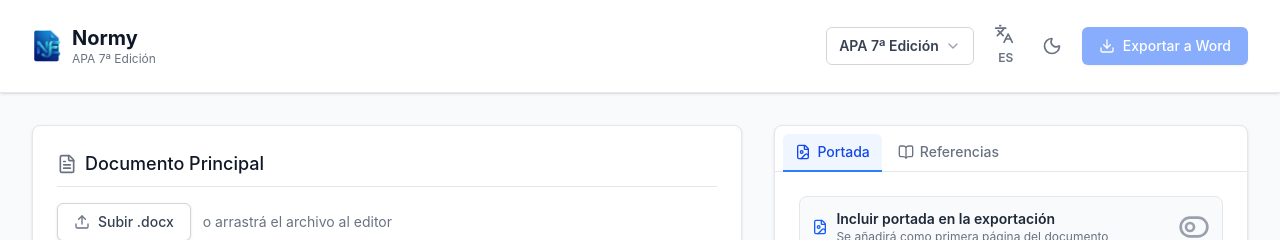
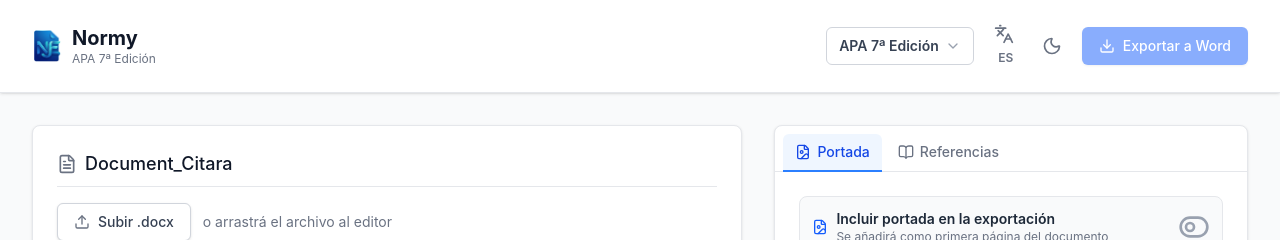
Before and after one commit to BEMG1/Normalizador_APA, a React (Vite) app: page / in a window 1280 px wide. Shown: the top 240 px of the page. Built offline with nearby package versions, Linux system fonts and the light colour scheme.

Commit message:
Bug - No Deja Seleccionar Más de un Texto con la Misma Referencia

```diff
--- a/src/App.tsx
+++ b/src/App.tsx
@@ -2,10 +2,11 @@ import { useState } from "react";
 import AppProviders from "@/context/AppContext";
 import Header from "@/components/Layout/Header";
 import DocumentEditor from "@/components/documentEditor/DocumentEditor";
+import DocumentTitle from "@/components/documentEditor/DocumentTitle";
 import ReferencesManager from "@/components/References/ReferencesManager";
 import ExportWarningModal from "@/components/documentEditor/ExportWarningModal";
 import CoverPageForm from "@/components/CoverPage/CoverPageForm";
-import { FileText, BookOpen, FileImage } from "lucide-react";
+import { BookOpen, FileImage } from "lucide-react";
 import { TooltipProvider } from "@/components/ui/tooltip";
 import { SupportWidget } from "@/components/Support/SupportWidget";
 import { useLanguage } from "@/context/AppContext";
@@ -80,7 +81,6 @@ function RightPanel() {
 // ─── App content ───────────────────────────────────────────────────────────────
 
 function AppContent() {
-  const { t } = useLanguage();
 
   return (
     <div className="min-h-screen bg-gray-50 dark:bg-gray-950 flex flex-col">
@@ -91,15 +91,12 @@ function AppContent() {
       <main className="flex-1 max-w-7xl w-full mx-auto px-4 sm:px-6 lg:px-8 py-8 flex flex-col lg:flex-row gap-8">
 
         {/* Left column — Document editor */}
-        <div className="w-full lg:w-3/5 flex flex-col gap-4">
-          <div className="bg-white dark:bg-gray-900 p-6 rounded-lg shadow-sm border border-gray-200 dark:border-gray-800 flex-1 flex flex-col">
-            <div className="flex items-center space-x-2 mb-4 border-b border-gray-200 dark:border-gray-700 pb-2">
-              <FileText className="h-5 w-5 text-gray-500 dark:text-gray-400" />
-              <h2 className="text-lg font-medium text-gray-900 dark:text-gray-100">
-                {t('documentTitle')}
-              </h2>
+        <div className="w-full lg:w-3/5 relative min-h-[600px]">
+          <div className="lg:absolute lg:inset-0 flex flex-col h-full w-full">
+            <div className="bg-white dark:bg-gray-900 p-6 rounded-lg shadow-sm border border-gray-200 dark:border-gray-800 flex-1 flex flex-col min-h-0">
+              <DocumentTitle />
+              <DocumentEditor />
             </div>
-            <DocumentEditor />
           </div>
         </div>
 
--- a/src/components/documentEditor/DocumentEditor.tsx
+++ b/src/components/documentEditor/DocumentEditor.tsx
@@ -12,7 +12,7 @@ const DocumentEditor: React.FC = () => {
   const {
     documentText: text,
     setDocumentText: setText,
-    setUploadedFileName: onFileNameChange,
+    setDocumentTitle: onTitleChange,
   } = useDocument();
   const { references } = useReferences();
   const { t, language } = useLanguage();
@@ -123,11 +123,14 @@ const DocumentEditor: React.FC = () => {
     };
   }, [isDropdownOpen]);
 
+  const [, setForceUpdate] = useState({});
+
   // Close dropdown when selection changes
   useEffect(() => {
     if (!editor) return;
     const handleSelectionUpdate = () => {
       setIsDropdownOpen(false);
+      setForceUpdate({});
     };
     editor.on('selectionUpdate', handleSelectionUpdate);
     return () => {
@@ -164,7 +167,7 @@ const DocumentEditor: React.FC = () => {
       }
 
       const baseName = file.name.slice(0, -5); // remove '.docx'
-      onFileNameChange?.(baseName);
+      onTitleChange?.(baseName);
     } catch (error) {
       console.error('Error extracting text from Word document', error);
       alert(t('errorReadingWord'));
@@ -195,7 +198,7 @@ const DocumentEditor: React.FC = () => {
         editor.commands.clearContent();
       }
       setText('');
-      onFileNameChange?.(null);
+      onTitleChange?.("Document_Citara");
     }
   };
 
@@ -213,7 +216,7 @@ const DocumentEditor: React.FC = () => {
   const isActiveRef = editor.isActive('reference');
 
   return (
-    <div className="flex flex-col h-full flex-1 relative" ref={editorContainerRef}>
+    <div className="flex flex-col h-full flex-1 min-h-0 relative" ref={editorContainerRef}>
       {/* Tooltip Quick View */}
       {hoverInfo && (
         <div
@@ -402,7 +405,7 @@ const DocumentEditor: React.FC = () => {
 
       {/* Editor area */}
       <div
-        className="relative flex-1 max-h-[70vh] border border-gray-300 dark:border-gray-700 rounded-md shadow-sm bg-white dark:bg-gray-800 overflow-y-auto scrollbar-thin"
+        className="relative flex-1 min-h-0 border border-gray-300 dark:border-gray-700 rounded-md shadow-sm bg-white dark:bg-gray-800 overflow-y-auto scrollbar-thin"
         onDragOver={handleDragOver}
         onDragLeave={handleDragLeave}
         onDrop={handleDrop}
--- /dev/null
+++ b/src/components/documentEditor/DocumentTitle.tsx
@@ -0,0 +1,69 @@
+import React, { useState, useRef, useEffect } from 'react';
+import { useDocument } from '@/context/AppContext';
+import { FileText, Edit2 } from 'lucide-react';
+import { useLanguage } from '@/context/AppContext';
+
+const DocumentTitle: React.FC = () => {
+  const { documentTitle, setDocumentTitle } = useDocument();
+  const { t } = useLanguage();
+  const [isEditing, setIsEditing] = useState(false);
+  const [tempTitle, setTempTitle] = useState(documentTitle);
+  const inputRef = useRef<HTMLInputElement>(null);
+
+  useEffect(() => {
+    setTempTitle(documentTitle);
+  }, [documentTitle]);
+
+  useEffect(() => {
+    if (isEditing && inputRef.current) {
+      inputRef.current.focus();
+    }
+  }, [isEditing]);
+
+  const handleSave = () => {
+    if (tempTitle.trim()) {
+      setDocumentTitle(tempTitle.trim());
+    } else {
+      setTempTitle(documentTitle); // Revert if empty
+    }
+    setIsEditing(false);
+  };
+
+  const handleKeyDown = (e: React.KeyboardEvent) => {
+    if (e.key === 'Enter') {
+      handleSave();
+    } else if (e.key === 'Escape') {
+      setTempTitle(documentTitle);
+      setIsEditing(false);
+    }
+  };
+
+  return (
+    <div className="flex items-center space-x-2 mb-4 border-b border-gray-200 dark:border-gray-700 pb-2 shrink-0 group">
+      <FileText className="h-5 w-5 text-gray-500 dark:text-gray-400" />
+      {isEditing ? (
+        <input
+          ref={inputRef}
+          type="text"
+          value={tempTitle}
+          onChange={(e) => setTempTitle(e.target.value)}
+          onBlur={handleSave}
+          onKeyDown={handleKeyDown}
+          className="text-lg font-medium text-gray-900 dark:text-gray-100 bg-transparent border-b-2 border-blue-500 focus:outline-none w-full max-w-sm"
+        />
+      ) : (
+        <div
+          className="flex items-center cursor-pointer max-w-sm"
+          onClick={() => setIsEditing(true)}
+        >
+          <h2 className="text-lg font-medium text-gray-900 dark:text-gray-100 truncate">
+            {documentTitle || t('documentTitle')}
+          </h2>
+          <Edit2 className="h-4 w-4 ml-2 text-gray-400 opacity-0 group-hover:opacity-100 transition-opacity" />
+        </div>
+      )}
+    </div>
+  );
+};
+
+export default DocumentTitle;
--- a/src/context/DocumentContext.tsx
+++ b/src/context/DocumentContext.tsx
@@ -6,9 +6,9 @@ const DocumentContext = createContext<IDocument | undefined>(undefined);
 
 const DocumentProvider: React.FC<{ children: ReactNode }> = ({ children }) => {
   const [documentText, setDocumentText] = useLocalStorage<string>("documentText", "");
-  const [uploadedFileName, setUploadedFileName] = useLocalStorage<string | null>(
-    "uploadedFileName",
-    null,
+  const [documentTitle, setDocumentTitle] = useLocalStorage<string>(
+    "documentTitle",
+    "Document_Citara",
   );
 
   const isExportDisabled = !documentText.trim();
@@ -17,11 +17,11 @@ const DocumentProvider: React.FC<{ children: ReactNode }> = ({ children }) => {
     () => ({
       documentText,
       setDocumentText,
-      uploadedFileName,
-      setUploadedFileName,
+      documentTitle,
+      setDocumentTitle,
       isExportDisabled,
     }),
-    [documentText, setDocumentText, uploadedFileName, setUploadedFileName, isExportDisabled]
+    [documentText, setDocumentText, documentTitle, setDocumentTitle, isExportDisabled]
   );
 
   return (
--- a/src/context/ExportContext.tsx
+++ b/src/context/ExportContext.tsx
@@ -10,7 +10,7 @@ import type { IExport } from "@/interfaces/IExport";
 const ExportContext = createContext<IExport | undefined>(undefined);
 
 const ExportProvider: React.FC<{ children: ReactNode }> = ({ children }) => {
-  const { documentText, uploadedFileName } = useDocument();
+  const { documentText, documentTitle } = useDocument();
   const { references } = useReferences();
   const { formatter } = useCitationFormat();
   const { coverPage } = useCoverPage();
@@ -24,18 +24,14 @@ const ExportProvider: React.FC<{ children: ReactNode }> = ({ children }) => {
     if (hasIncomplete) {
       setShowExportWarning(true);
     } else {
-      const suggestedName = uploadedFileName
-        ? `${uploadedFileName}_Normalizate_APA`
-        : "File_Normalizate_APA";
+      const suggestedName = `${documentTitle}_Citara` || "Document_Citara";
       exportToDocx(documentText, references, suggestedName, formatter, language, coverPage);
     }
   };
 
   const handleExportAnyway = async () => {
     setShowExportWarning(false);
-    const suggestedName = uploadedFileName
-      ? `${uploadedFileName}_Normalizate_APA`
-      : "File_Normalizate_APA";
+    const suggestedName = `${documentTitle}_Citara` || "Document_Citara";
     await exportToDocx(documentText, references, suggestedName, formatter, language, coverPage);
   };
 
--- a/src/interfaces/IDocument.ts
+++ b/src/interfaces/IDocument.ts
@@ -3,7 +3,7 @@ import React from "react";
 export interface IDocument {
   documentText: string;
   setDocumentText: React.Dispatch<React.SetStateAction<string>>;
-  uploadedFileName: string | null;
-  setUploadedFileName: React.Dispatch<React.SetStateAction<string | null>>;
+  documentTitle: string;
+  setDocumentTitle: React.Dispatch<React.SetStateAction<string>>;
   isExportDisabled: boolean;
 }
```
